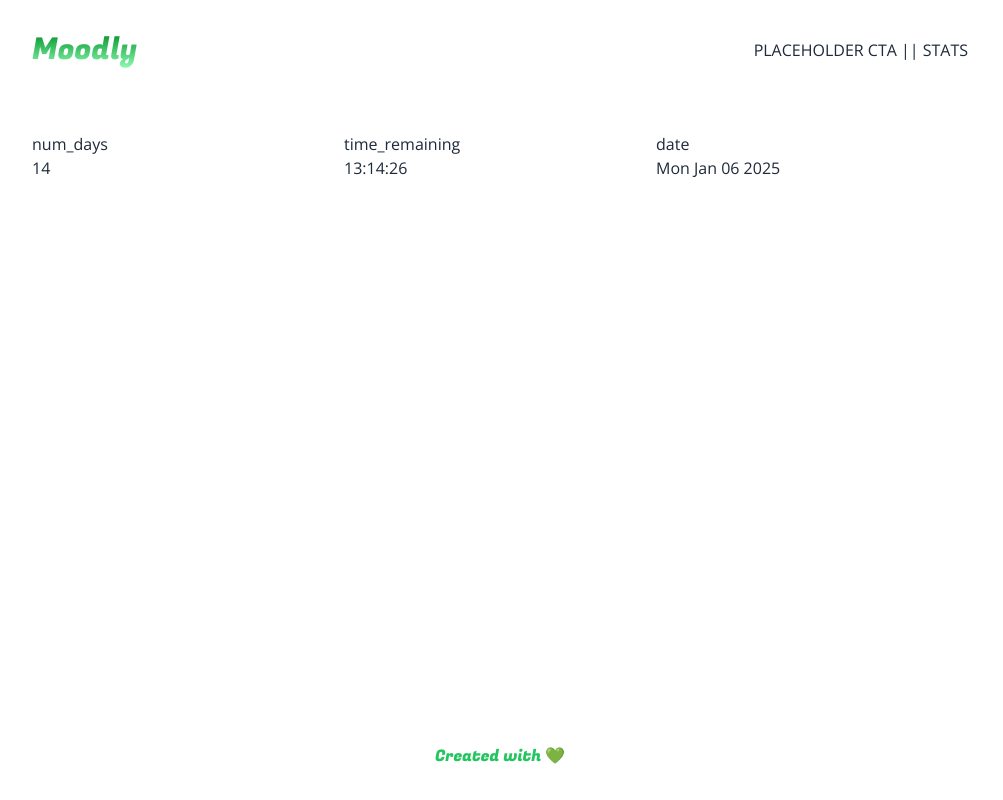
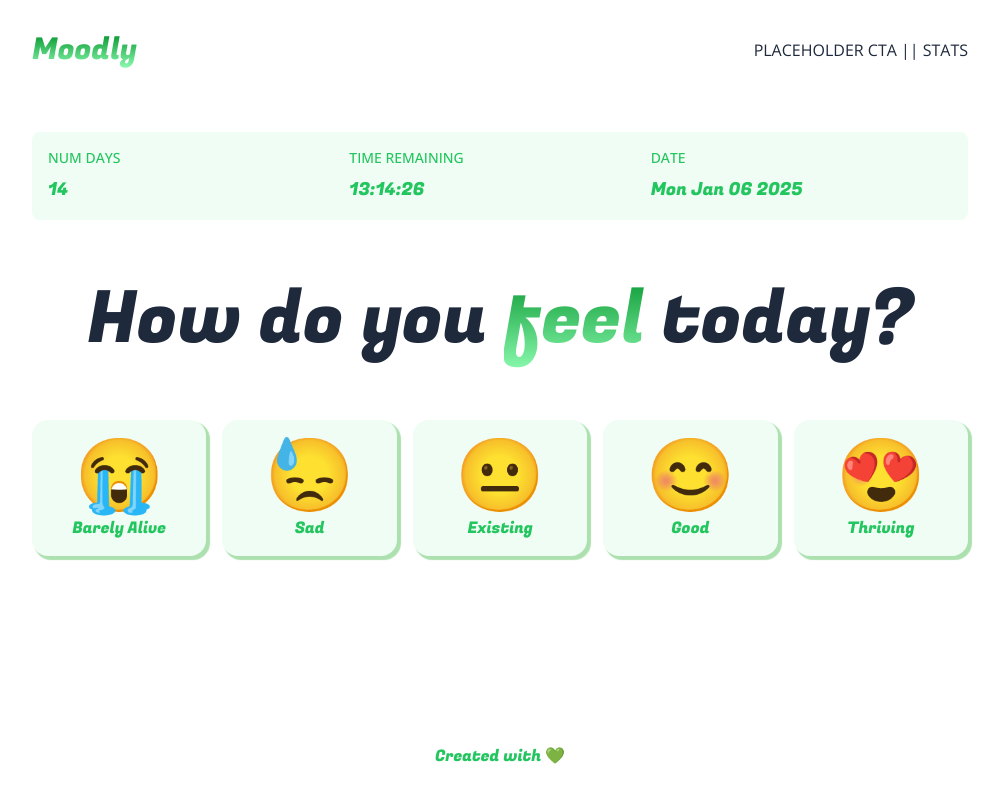
Before and after one commit to yashkemkar/moodly, a Next.js app: page /dashboard in a window 1280 px wide. Shown: the whole page, without its empty margins (140-1143 px from the left). Built offline with nearby package versions, Linux system fonts and the light colour scheme.

Commit message:
Dashboard mood buttons styled

```diff
--- a/app/globals.css
+++ b/app/globals.css
@@ -7,3 +7,12 @@
     -webkit-background-clip: text;
     -webkit-text-fill-color: transparent;
 }
+
+.greenShadow {
+    box-shadow: 3px 3px 1px 1px #ACE1AF;
+}
+
+.greenShadow:hover {
+    transform: translate(3px, 3px );
+    box-shadow: 0px 0px 1px 1px #ACE1AF;
+}
--- a/components/Dashboard.jsx
+++ b/components/Dashboard.jsx
@@ -1,4 +1,7 @@
+import { Fugaz_One } from 'next/font/google'
 import React from 'react'
+
+const fugaz = Fugaz_One({ subsets: ["latin"], weight: ['400'] })
 
 export default function Dashboard() {
   const statuses = {
@@ -6,19 +9,38 @@
     time_remaining: '13:14:26',
     date: (new Date()).toDateString()
   }
+
+  const moods = {
+    'Barely Alive': '😭',
+    'Sad': '😓',
+    'Existing': '😐',
+    'Good': '😊',
+    'Thriving': '😍',
+  }
+
   return (
-    <div className='flex flex-col flex-1'>
-      <div className='grid grid-cols-1 sm:grid-cols-3'>
+    <div className='flex flex-col flex-1 gap-8 sm:gap-12 md:gap-16'>
+      <div className='grid grid-cols-3 bg-green-50 text-green-500 rounded-lg p-4'>
         {Object.keys(statuses).map((status, statusIndex) => {
           return (
-            <div key={statusIndex}>
-              <p>{status}</p>
-              <p>{statuses[status]}</p>
+            <div key={statusIndex} className='flex flex-col gap-1 sm:gap-2' >
+              <p className='font-medium uppercase text-xs sm:text-sm truncate '>{status.replaceAll('_', ' ')}</p>
+              <p className={'text-base sm:text-lg truncate ' + fugaz.className}>{statuses[status]}</p>
             </div>
           )
         })}
       </div>
-
+      <h4 className={'text-5xl sm:text-6xl md:text-7xl text-center ' + fugaz.className} >How do you <span className='textGradient'>feel</span> today?</h4>
+      <div className='flex items-stretch flex-wrap gap-4'>
+        {Object.keys(moods).map((mood, moodIndex) => {
+          return (
+            <button className={'p-4 px-5 rounded-2xl greenShadow duration-200 bg-green-50 hover:bg-[#ACE1AF] text-center flex flex-col flex-1 gap-2 items-center '} key={moodIndex}>
+              <p className='text-5xl sm:text-6xl md:text-7xl'>{moods[mood]}</p>
+              <p className={'text-green-500 text-xs sm:text-sm md:text-base ' + fugaz.className}>{mood}</p>
+            </button>
+          )
+        })}
+      </div>
     </div>
   )
 }
```
